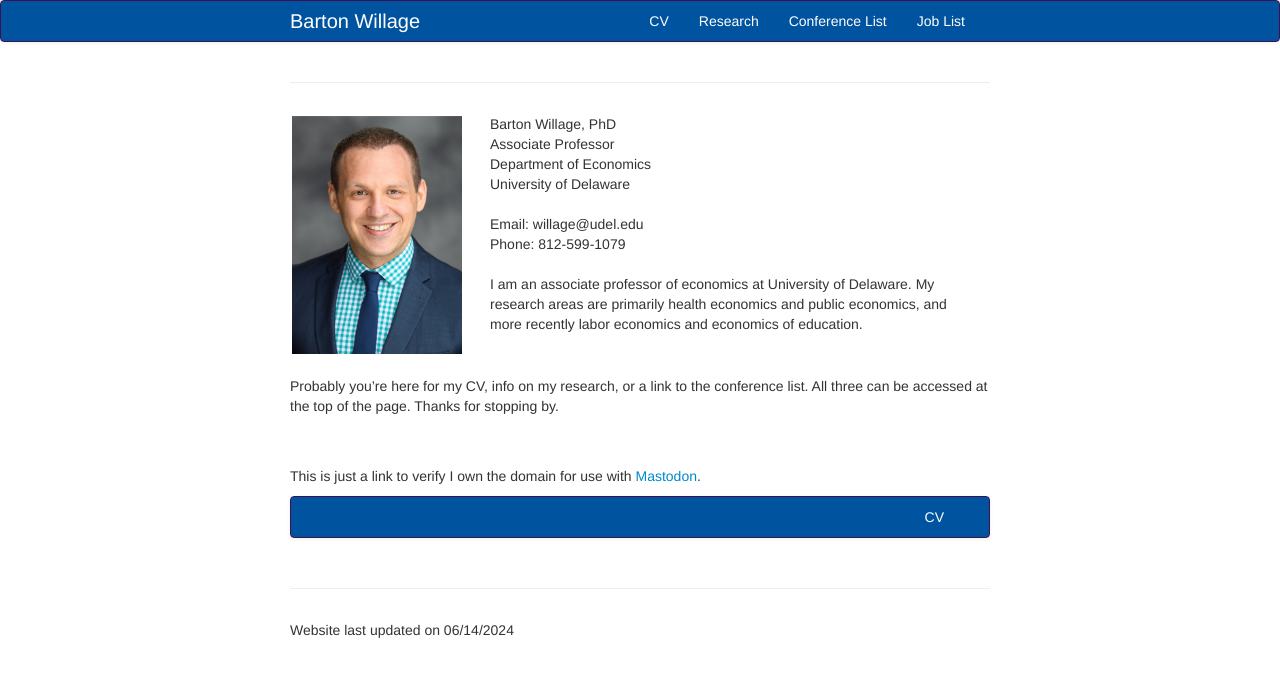
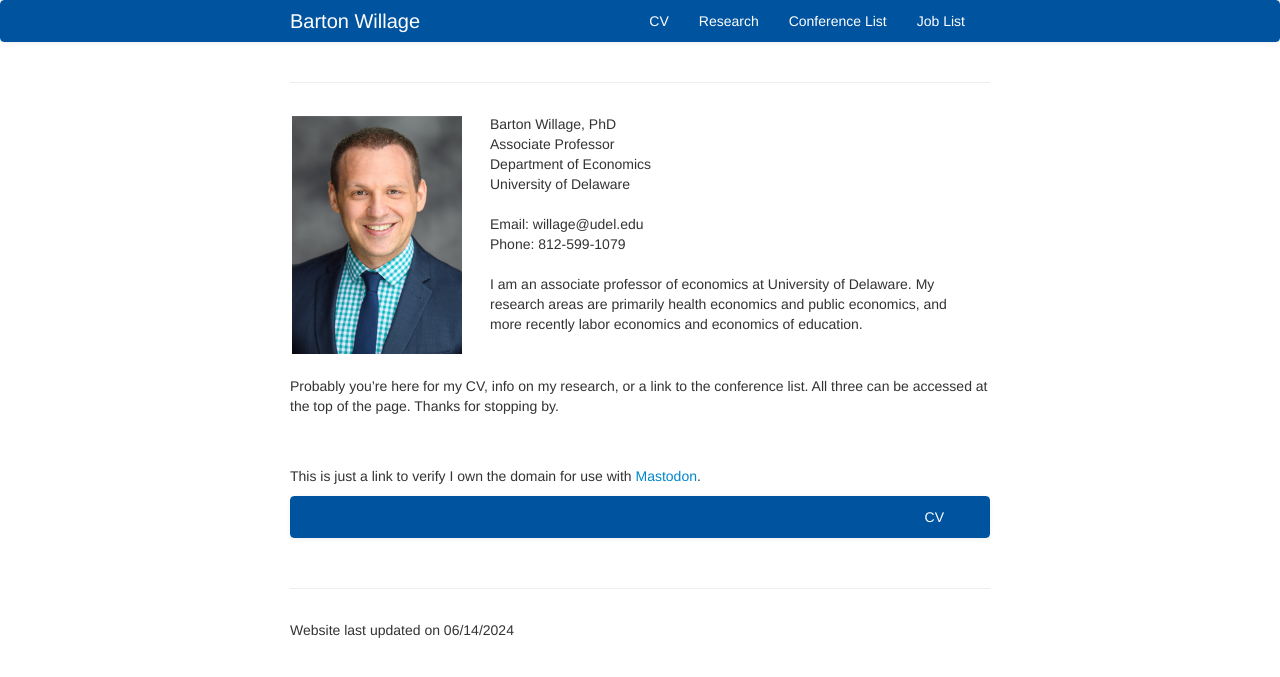
Before and after one commit to bjwillage/bjwillage.github.io, a Jekyll site: the page built from index.md, in a window 1280 px wide. Shown: the top 677 px of the page. Built offline with Jekyll 4.4.1, drawn with Linux system fonts in a browser that asks for light colours.

Commit message:
Update kbroman.css

```diff
--- a/assets/themes/twitter/css/kbroman.css
+++ b/assets/themes/twitter/css/kbroman.css
@@ -100,7 +100,7 @@ h1, h2, h3, h4 {
    background-image:-o-linear-gradient(top, #00539f, #00539f);
    background-image:linear-gradient(to bottom, #00539f, #00539f);
    background-repeat:repeat-x;filter:progid:DXImageTransform.Microsoft.gradient(startColorstr='#ffffffff', endColorstr='#fff2f2f2', GradientType=0);
-   border:1px solid #3c1053;
+   border:1px solid #00539f;
    -webkit-border-radius:4px;
    -moz-border-radius:4px;
    border-radius:4px;
```
